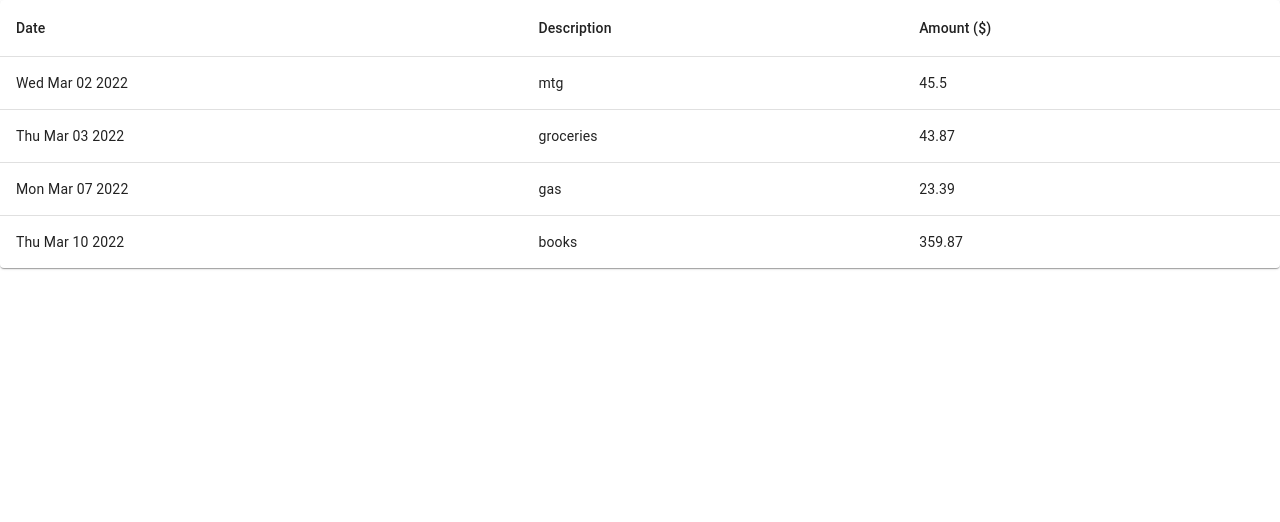
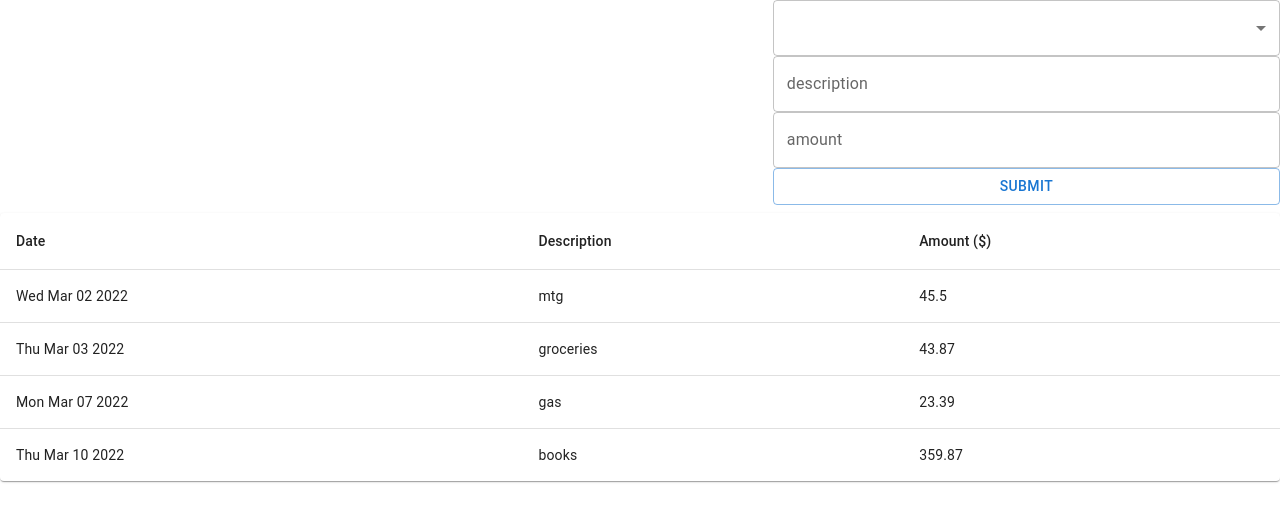
Before and after one commit to portalair/budgeting, a React (Create React App) app: page / in a window 1280 px wide. Shown: the top 522 px of the page. Built offline with nearby package versions, Linux system fonts and the light colour scheme.

Commit message:
updating project. I'll start to commit more often 😀

```diff
--- a/package.json
+++ b/package.json
@@ -3,8 +3,10 @@
   "version": "0.1.0",
   "private": true,
   "dependencies": {
+    "@date-io/moment": "^2.13.1",
     "@emotion/react": "^11.7.1",
     "@emotion/styled": "^11.6.0",
+    "@mui/lab": "^5.0.0-alpha.68",
     "@mui/material": "^5.4.1",
     "@testing-library/jest-dom": "^5.16.2",
     "@testing-library/react": "^12.1.2",
@@ -13,6 +15,7 @@
     "@types/node": "^16.11.24",
     "@types/react": "^17.0.39",
     "@types/react-dom": "^17.0.11",
+    "moment": "^2.29.1",
     "react": "^17.0.2",
     "react-dom": "^17.0.2",
     "react-scripts": "5.0.0",
--- a/src/App.tsx
+++ b/src/App.tsx
@@ -2,17 +2,63 @@ import React from 'react';
 import './App.css';
 import dancin from "./dancin/dancin";
 import TransactionsTable from "./table/TransactionsTable";
+import ChartVis from "./chart-vis/ChartVis";
+import {Box} from "@mui/material";
+import Transaction from "./model/Transaction";
+import Sidebar from "./sidebar/Sidebar";
+import {TransactionAppState} from "./model/TransactionAppState";
 
-function App() {
+class App extends React.Component<any, TransactionAppState> {
 
+
+    constructor(props: any) {
+        super(props);
+        this.state = {
+            transactions: [
+                this.createTransaction(new Date(2022,2,2), 'mtg', 45.5),
+                this.createTransaction(new Date(2022,2,3), 'groceries', 43.87),
+                this.createTransaction(new Date(2022,2,7), 'gas', 23.39),
+                this.createTransaction(new Date(2022,2,10), 'books', 359.87)
+            ]
+        };
+    }
+
+    createTransaction(date:Date, description:string, amount:number): Transaction {
+        return {
+            date: date,
+            description: description,
+            amount: amount
+        }
+    }
+
+    render() {
+        const transactions = this.state.transactions;
       return (
           <div className="App">
+              <Box sx={{
+                  display: 'grid',
+                  gridTemplateColumns: 'repeat(5, 1fr)',
+                  gap: 1,
+                  gridTemplateRows: 'auto'
+              }}>
+                  <Box sx={{gridColumn: '1 / 4', gridRow: '1 / 4', width: '1', height: '1'}} className="graph">
+                      <ChartVis/>
+                  </Box>
+                  <Box sx={{gridColumn: '4 / 6', gridRow:'1 / 4'}} className="add">
+                    <Sidebar/>
+                  </Box>
+                  <Box sx={{gridRow: '4 / 6', gridColumn: '1 / 6'}} className="table">
+                      <TransactionsTable transactions={transactions}/>
+                  </Box>
+              </Box>
+
+
               <header>
                   {/*{dancin()}*/}
-          <TransactionsTable/>
               </header>
           </div>
-  );
+      )
+  }
 }
 
 export default App;
--- /dev/null
+++ b/src/chart-vis/ChartVis.tsx
@@ -0,0 +1,14 @@
+import React from "react";
+import {Box} from "@mui/material";
+
+
+
+class ChartVis extends React.Component {
+    render() {
+        return (
+            <Box></Box>
+        )
+    }
+}
+
+export default ChartVis
--- /dev/null
+++ b/src/model/TransactionAppState.ts
@@ -0,0 +1,5 @@
+import Transaction from "./Transaction";
+
+export interface TransactionAppState {
+    transactions: Transaction[];
+}
--- /dev/null
+++ b/src/sidebar/Sidebar.tsx
@@ -0,0 +1,73 @@
+import React from "react";
+import {Box, Button, MenuItem, Select, TextField} from "@mui/material";
+import DateAdapter from '@mui/lab/AdapterMoment';
+import LocalizationProvider from '@mui/lab/LocalizationProvider';
+import {DatePicker} from "@mui/lab";
+import {Moment} from "moment";
+import Transaction from "../model/Transaction";
+
+
+
+class Sidebar extends React.Component<any> {
+    value: any;
+    selectValue: any;
+
+    render() {
+        return (
+            <Box sx={{display: 'flex',flexDirection: 'column'}}>
+                <Select label="Mode" value={this.selectValue} onChange={this.handleChange}>
+                    <MenuItem value={'transaction'}>Transaction</MenuItem>
+                    <MenuItem value={'recurring'}>Recurring</MenuItem>
+                </Select>
+                {/*<LocalizationProvider dateAdapter={DateAdapter}>*/}
+                {/*    <DatePicker*/}
+                {/*        label="Date"*/}
+                {/*        value={this.value}*/}
+                {/*        onChange={(newValue) => {this.setValue(newValue);}}*/}
+                {/*        renderInput={(params) => <TextField {...params} />}>*/}
+
+                {/*    </DatePicker>*/}
+                {/*</LocalizationProvider>*/}
+                <BasicDatePicker/>
+                <TextField id="description" label="description" variant="outlined"></TextField>
+                <TextField id="amount" label="amount" variant="outlined"></TextField>
+                <Button variant="outlined">submit</Button>
+            </Box>
+        );
+    }
+
+    private setValue(newValue: Moment | null) {
+        console.log(newValue);
+        this.value = newValue;
+    }
+
+    private handleChange() {
+
+    }
+
+    createTransaction(date:Date, description:string, amount:number): Transaction {
+        return {
+            date: date,
+            description: description,
+            amount: amount
+        }
+    }
+}
+
+function BasicDatePicker() {
+    const [value, setValue] = React.useState<Date | null>(null);
+
+    return (
+        <LocalizationProvider dateAdapter={DateAdapter}>
+            <DatePicker
+                label="Date"
+                value={value}
+                onChange={(newValue) => {
+                    setValue(newValue);
+                }}
+                renderInput={(params) => <TextField {...params} />}
+            />
+        </LocalizationProvider>
+    );
+}
+export default Sidebar
--- a/src/table/TransactionsTable.tsx
+++ b/src/table/TransactionsTable.tsx
@@ -1,27 +1,13 @@
 import React from "react";
 import Transaction from "../model/Transaction";
-import {Paper, TableContainer, TableHead, Table, TableCell, Button, TableBody, TableRow, Tab} from "@mui/material";
+import {Paper, TableContainer, TableHead, Table, TableCell, TableBody, TableRow} from "@mui/material";
 
-class TransactionsTable extends React.Component {
-    mockData = [
-        this.createTransaction(new Date(2022,2,2), 'mtg', 45.5),
-        this.createTransaction(new Date(2022,2,3), 'groceries', 43.87),
-        this.createTransaction(new Date(2022,2,7), 'gas', 23.39),
-        this.createTransaction(new Date(2022,2,10), 'books', 359.87)
-    ];
-
-    createTransaction(date:Date, description:string, amount:number): Transaction {
-        return {
-            date: date,
-            description: description,
-            amount: amount
-        }
-    }
-
+class TransactionsTable extends React.Component<any> {
 
     render() {
+        const transactions = this.props.transactions;
         return (
-            <TableContainer component={Paper}>
+            <TableContainer sx={{width: 1}} component={Paper}>
                 <Table sx={{ minWidth: 650 }} aria-label="simple table">
                     <TableHead>
                         <TableRow>
@@ -31,7 +17,7 @@ class TransactionsTable extends React.Component {
                         </TableRow>
                     </TableHead>
                     <TableBody>
-                        {this.mockData.map((row) => (
+                        {transactions.map((row: Transaction) => (
                             <TableRow
                             key={row.description}
                             sx={{ '&:last-child td, &:last-child th': { border: 0 } }}>
```
Also changed, not shown: 1 other file (tests, documents, lock files or other folders). Lines whose indentation alone changed are shown as unchanged.
